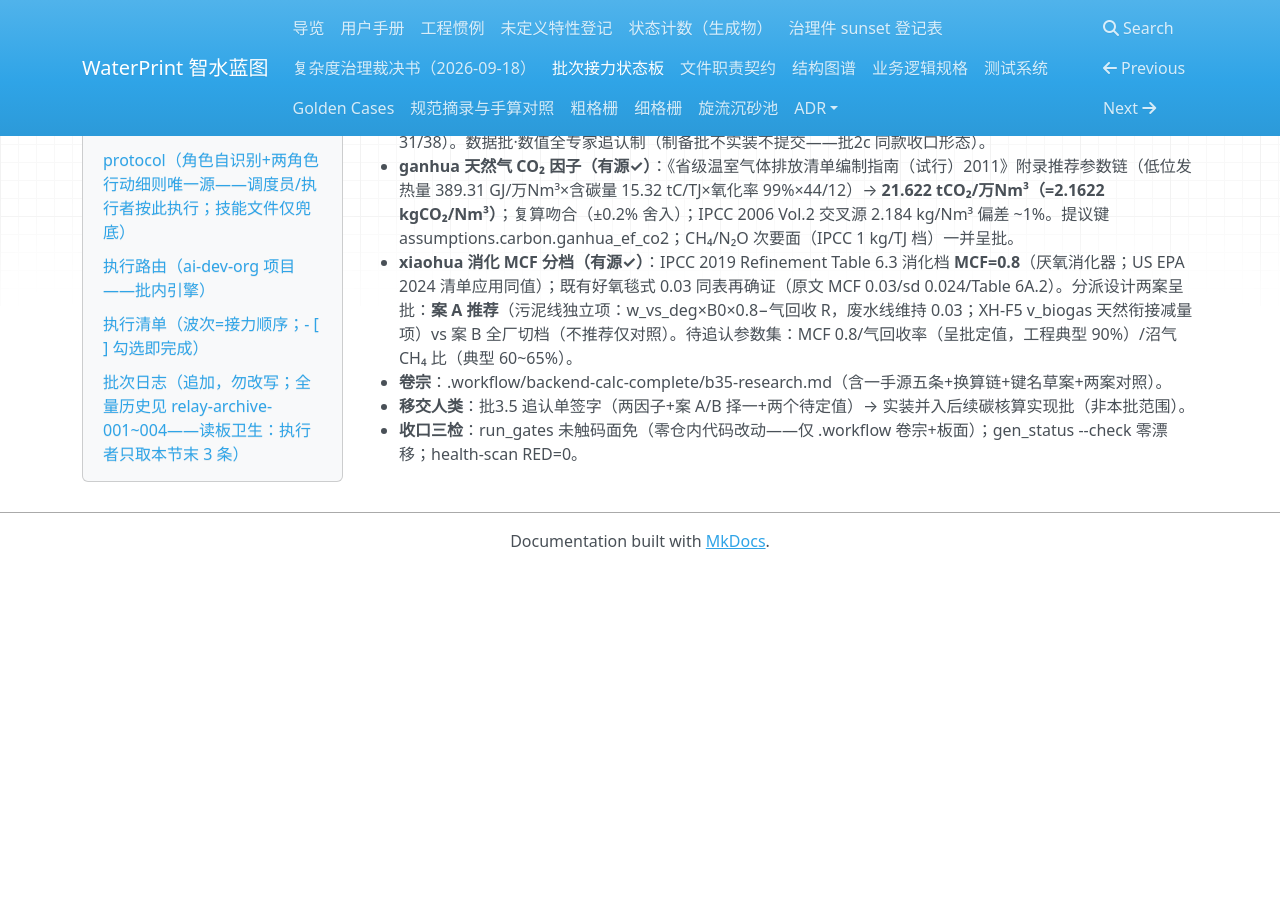
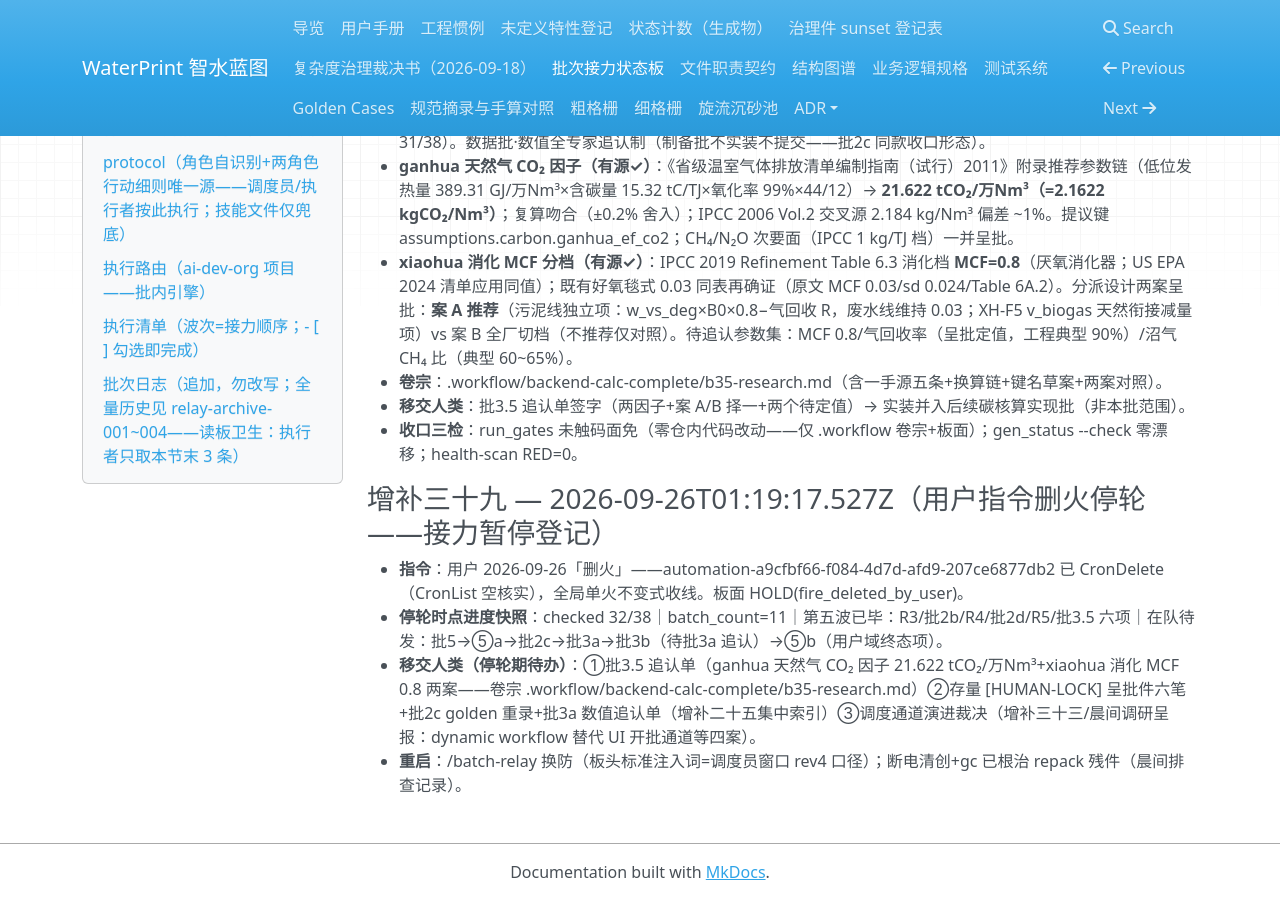
Before and after one commit to yyx20040712/waterprint, an MkDocs documentation site: the page built from docs/handoff/relay.md, in a window 1280 px wide and 900 px high, scrolled down 20875 px. Built offline with MkDocs 1.6.1, drawn with Linux system fonts in a browser that asks for light colours; nearby versions of some CDN libraries; before the commit the page ends 21444 px from its top, so only the background shows below that; some of the changed text lies outside the part shown.

Commit message:
接力板增补三十九：用户指令删火停轮——automation-a9cfbf66 已删，板面 HOLD(fire_deleted_by_user)，停轮进度快照 32/38+待办移交

```diff
--- a/docs/handoff/relay.md
+++ b/docs/handoff/relay.md
@@ -12,15 +12,15 @@
 > - 执行者窗口（项目=智水蓝图）：「基于 E:\class\智水蓝图\waterprint\docs\handoff\relay.md 交接文档继续开发——读板（板头字段区+protocol 段+执行路由+执行清单+批次日志末 3 条）按 protocol 段执行者条款认领并执行本批；开工首步先加载技能 ai-dev-org（组织主干）；板 protocol 段缺失/预检失败才加载技能 batch-relay 兜底。工作区根 E:\class\智水蓝图\waterprint，相对路径以此为基。禁止创建任何新自动化。」
 > - 调度员窗口（迁火/接任用，工作区不限；布火为重活允许载技能，此后每班只读板）：「接任交接：你是 E:\class\智水蓝图\waterprint\docs\handoff\relay.md 的当班 hub 总调度员——读板头+protocol 段（现行 rev）→ 按 batch-relay 技能 references/ops-manual.md 换防协议迁火并回填 automation_id → 提交推送 → 随即按 protocol 段开批通道（前台门+回车+回读④）发布执行者并原子写 last_dispatch_utc → 此后每班火只读板调度，禁执行禁重活禁载技能」
 
-- status: READY <!-- 2026-09-25 批3.5 收口置位（增补三十八——调研卷宗待用户追认）；下一批=批5 -->
-- automation_id: automation-a9cfbf66-f084-4d7d-afd9-207ce6877db2 <!-- 2026-09-25 rev4 换防迁火：CronList 证实旧火 b3938334 已删（HOLD 收线笔），新火由 handover 薄调度会话布；字段行锚定+计数守卫=1 回填 -->
+- status: HOLD <!-- 2026-09-26 用户指令删火停轮（automation-a9cfbf66 已 CronDelete）；重启=/batch-relay 换防（调度员提示词=板头标准注入词） -->
+- automation_id: - <!-- 2026-09-26 用户删火停轮；换防时新会话重布火回填 -->
 - shared_fire: true
 - plan: docs/handoff/relay.md#执行清单（自含清单，收口 grep 本文件 `- [ ]` 计余量）
 - spec: docs/design/2026-09-18_complexity-governance-ruling.md
 - poll_interval_min: 10
 - fire_budget_min: 120
 - last_dispatch: 2026-09-19T11:14:24+08:00
-- heartbeat_utc: 2026-09-25T19:01:56.788Z <!-- 批3.5 收口刷新 -->
+- heartbeat_utc: 2026-09-26T01:19:17.527Z <!-- 停轮登记时刻 -->
 - claim: -
 - no_progress_count: 0 <!-- 2026-09-25 新排程重置（原 1=B4-5 用户门控非系统性卡死） -->
 - checked_total: 38 <!-- 2026-09-25 增补二十五：27−1（B4-5 拆分）+12（第五波 R3/批2b/R4/批2d/R5/批3.5/批5/⑤a/批2c/批3a/批3b/⑤b） -->
@@ -31,7 +31,7 @@
 - batch_count: 11 <!-- 批3.5 收口 +1（上限 60） -->
 - max_batches: 60
 - max_wall_hours: 90
-- hold_reason: - <!-- 2026-09-25 解锁：原 stop_matter（B4-5 双子项用户门控）——⑤a 勘误排程+⑤b 转清单终态项 -->
+- hold_reason: fire_deleted_by_user <!-- 2026-09-26 用户指令删火——非熔断/非停止事由，板面进度完好可续 -->
 - last_handover: 2026-09-25
 - claimed_by: -
 - claimed_at: -
@@ -379,3 +379,10 @@
 - **卷宗**：.workflow/backend-calc-complete/b35-research.md（含一手源五条+换算链+键名草案+两案对照）。
 - **移交人类**：批3.5 追认单签字（两因子+案 A/B 择一+两个待定值）→ 实装并入后续碳核算实现批（非本批范围）。
 - **收口三检**：run_gates 未触码面免（零仓内代码改动——仅 .workflow 卷宗+板面）；gen_status --check 零漂移；health-scan RED=0。
+
+### 增补三十九 — 2026-09-26T01:19:17.527Z（用户指令删火停轮——接力暂停登记）
+
+- **指令**：用户 2026-09-26「删火」——automation-a9cfbf66-f084-4d7d-afd9-207ce6877db2 已 CronDelete（CronList 空核实），全局单火不变式收线。板面 HOLD(fire_deleted_by_user)。
+- **停轮时点进度快照**：checked 32/38｜batch_count=11｜第五波已毕：R3/批2b/R4/批2d/R5/批3.5 六项｜在队待发：批5→⑤a→批2c→批3a→批3b（待批3a 追认）→⑤b（用户域终态项）。
+- **移交人类（停轮期待办）**：①批3.5 追认单（ganhua 天然气 CO₂ 因子 21.622 tCO₂/万Nm³+xiaohua 消化 MCF 0.8 两案——卷宗 .workflow/backend-calc-complete/b35-research.md）②存量 [HUMAN-LOCK] 呈批件六笔+批2c golden 重录+批3a 数值追认单（增补二十五集中索引）③调度通道演进裁决（增补三十三/晨间调研呈报：dynamic workflow 替代 UI 开批通道等四案）。
+- **重启**：/batch-relay 换防（板头标准注入词=调度员窗口 rev4 口径）；断电清创+gc 已根治 repack 残件（晨间排查记录）。
```
